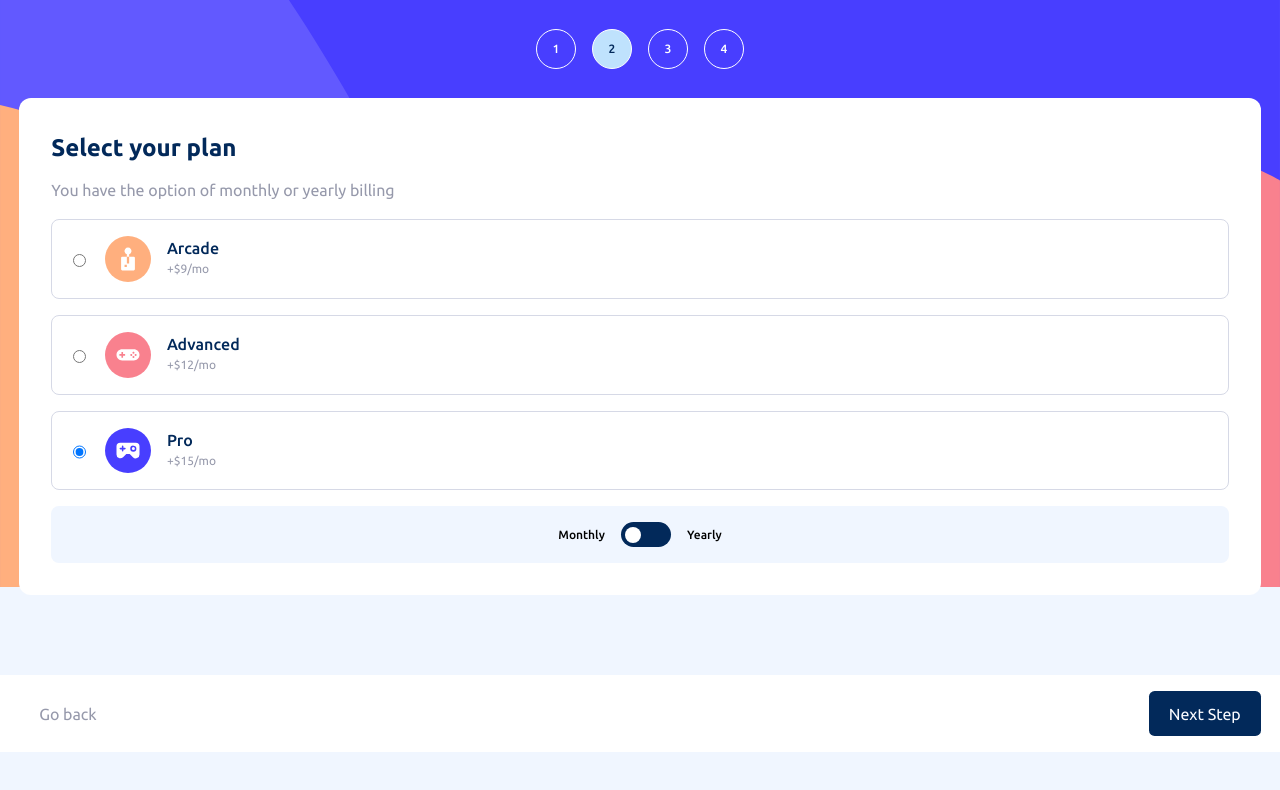
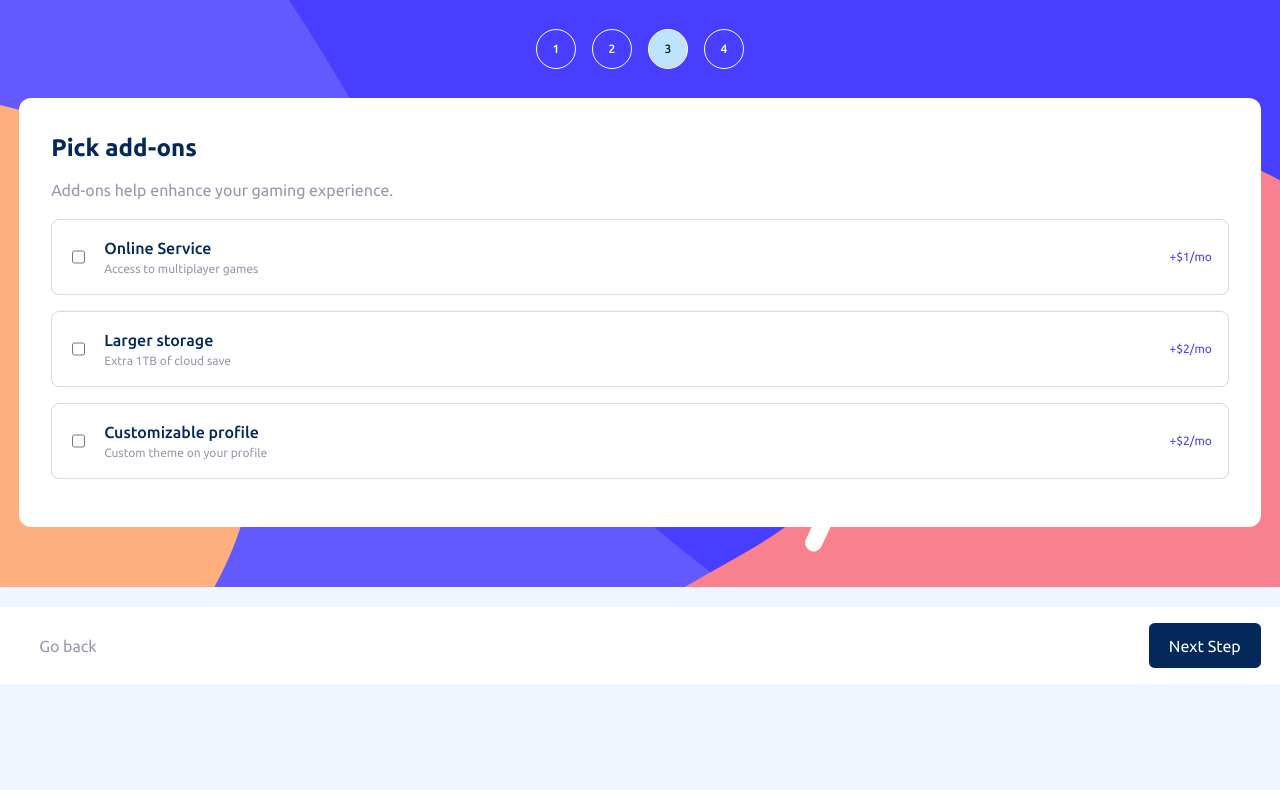
Before and after one commit to A14313/multiStep-form, a website built with Parcel: page src/index.html in a window 1280 px wide. Built offline with nearby package versions, Linux system fonts and the light colour scheme.

Commit message:
Done with step 3
Done with step 3

Added js that can toggle the attribute of "checked" in yearlySwitch.

Needs to fix the js if the yearly is switched to on, the labels should appear

```diff
--- a/src/index.html
+++ b/src/index.html
@@ -15,7 +15,7 @@
 
 		<link rel="stylesheet" href="scss/main.scss" />
 
-		<script src="js/app.js" type="module" defer></script>
+		<script src="js/app.js" type="module"></script>
 	</head>
 	<body>
 		<!-- Checkbox examples for javascript -->
@@ -28,8 +28,8 @@
 			<div class="page-indicator">
 				<ul class="page-indicator__list">
 					<li class="page-indicator__item"><p>1</p></li>
-					<li class="page-indicator__item active"><p>2</p></li>
-					<li class="page-indicator__item"><p>3</p></li>
+					<li class="page-indicator__item"><p>2</p></li>
+					<li class="page-indicator__item active"><p>3</p></li>
 					<li class="page-indicator__item"><p>4</p></li>
 				</ul>
 			</div>
@@ -160,7 +160,13 @@
 						<div class="plans">
 							<p>Monthly</p>
 							<label class="switch">
-								<input type="checkbox" />
+								<input
+									id="yearly"
+									type="checkbox"
+									name="is-yearly"
+									value="yearly"
+									checked
+								/>
 								<span class="slider"></span>
 							</label>
 							<p>Yearly</p>
@@ -185,66 +191,84 @@
 						<p class="card__desc">
 							Add-ons help enhance your gaming experience.
 						</p>
-						<div class="form-group">
-							<div>
-								<label for="onlineService"
+						<div class="form-group flex">
+							<input
+								type="checkbox"
+								name="addons"
+								id="onlineService"
+								value="onlineService"
+							/>
+							<div class="form-group__checkbox__text">
+								<label class="primary-title" for="onlineService"
 									>Online Service</label
 								>
 								<p class="form-group-label__desc">
 									Access to multiplayer games
 								</p>
 							</div>
+
+							<p
+								class="form-group-label__desc form-group-label__desc--withcolor"
+							>
+								+$1/mo
+							</p>
+						</div>
+						<div class="form-group flex">
 							<input
 								type="checkbox"
 								name="addons"
-								id="onlineService"
-								value="onlineService"
+								id="largerStorage"
+								value="largerStorage"
 							/>
-							<p>+$1/mo</p>
-						</div>
-						<div class="form-group">
-							<div>
-								<label for="largerStorage"
+							<div class="form-group__checkbox__text">
+								<label class="primary-title" for="largerStorage"
 									>Larger storage</label
 								>
 								<p class="form-group-label__desc">
 									Extra 1TB of cloud save
 								</p>
 							</div>
+
+							<p
+								class="form-group-label__desc form-group-label__desc--withcolor"
+							>
+								+$2/mo
+							</p>
+						</div>
+						<div class="form-group flex">
 							<input
 								type="checkbox"
 								name="addons"
-								id="largerStorage"
-								value="largerStorage"
+								id="customizableProfile"
+								value="customizableProfile"
 							/>
-							<p>+$2/mo</p>
-						</div>
-						<div class="form-group">
-							<div>
-								<label for="customizableProfile"
+							<div class="form-group__checkbox__text">
+								<label
+									class="primary-title"
+									for="customizableProfile"
 									>Customizable profile</label
 								>
 								<p class="form-group-label__desc">
 									Custom theme on your profile
 								</p>
 							</div>
-							<input
-								type="checkbox"
-								name="addons"
-								id="customizableProfile"
-								value="customizableProfile"
-							/>
-							<p>+$2/mo</p>
-						</div>
 
-						<div>
-							<p>Monthly</p>
-							<button>Button</button>
-							<p>Yearly</p>
+							<p
+								class="form-group-label__desc form-group-label__desc--withcolor"
+							>
+								+$2/mo
+							</p>
 						</div>
 					</div>
 					<div class="lower-action">
-						<button type="button" class="btn">Next Step</button>
+						<div class="lower-action__two-column">
+							<button type="button" class="btn btn--previous">
+								Go back
+							</button>
+							<button type="button" class="btn btn--next">
+								Next Step
+							</button>
+						</div>
 					</div>
 				</div>
 			</form>
--- a/src/js/app.js
+++ b/src/js/app.js
@@ -1,31 +1,3 @@
-// let activeDiv = document.querySelector("#active-div");
-
-// activeDiv.addEventListener("click", function () {
-// 	activeDiv.classList.toggle("active");
-// });
-
-// const navToggle = document.querySelector(".hamburger__icon");
-// const navToggleLists = document.querySelectorAll(".with-arrow");
-
-// navToggle.addEventListener("click", () => {
-// 	navToggle.classList.toggle("active");
-// });
-
-// navToggleLists.forEach((navToggleList) => {
-// 	navToggleList.addEventListener("click", () => {
-// 		navToggleList.classList.toggle("active");
-// 	});
-// });
-
-// document.querySelectorAll(".form-group.flex.active").forEach((activeRadio) => {
-// 	activeRadio.classList.remove("active");
-// });
-
-// document.querySelectorAll("[data-dropdown].active").forEach((dropdown) => {
-// 	if (dropdown === currentDropdown) return;
-// 	dropdown.classList.remove("active");
-// });
-
 let activeRadios = document.querySelectorAll(".form-group.flex");
 
 activeRadios.forEach((activeRadio) => {
@@ -34,8 +6,17 @@ activeRadios.forEach((activeRadio) => {
 	});
 });
 
-// document.querySelectorAll(".form-group.flex.active").forEach((activeRadio) => {
-// 	activeRadio.addEventListener("click", () => {
-// 		activeRadio.classList.remove("active");
-// 	});
-// });
+let yearlyLabels = document.querySelectorAll(".form-group-label__yearly");
+let yearlySwitch = document.querySelector("#yearly");
+
+yearlySwitch.addEventListener("click", () => {
+	yearlySwitch.toggleAttribute("checked");
+});
+
+yearlyLabels.forEach((yearlyLabel) => {
+	if (yearlySwitch.hasAttribute("checked")) {
+		yearlyLabel.style.display = "block";
+	} else {
+		yearlyLabel.style.display = "none";
+	}
+});
--- a/src/scss/main.scss
+++ b/src/scss/main.scss
@@ -104,14 +104,28 @@ body {
 		}
 	}
 
+	&__checkbox__text {
+		width: 100%;
+
+		& label {
+			font-weight: 500;
+		}
+	}
+
 	&-label__desc {
 		font-size: var(--fs-200);
+
+		display: flex;
+		align-items: center;
+
+		&--withcolor {
+			color: var(--clr-input-border-focused);
+		}
 	}
 
 	&-label__yearly {
 		font-weight: 400;
 		font-size: var(--fs-100);
-		display: none;
 	}
 
 	& input[type="radio"] {
@@ -123,7 +137,7 @@ body {
 	display: flex;
 	flex-direction: column;
 
-	&:not(:nth-of-type(2)) {
+	&:not(:nth-of-type(3)) {
 		display: none;
 		// background-color: red;
 	}
```
Also changed, not shown: dist/index.html, 8 other files.
